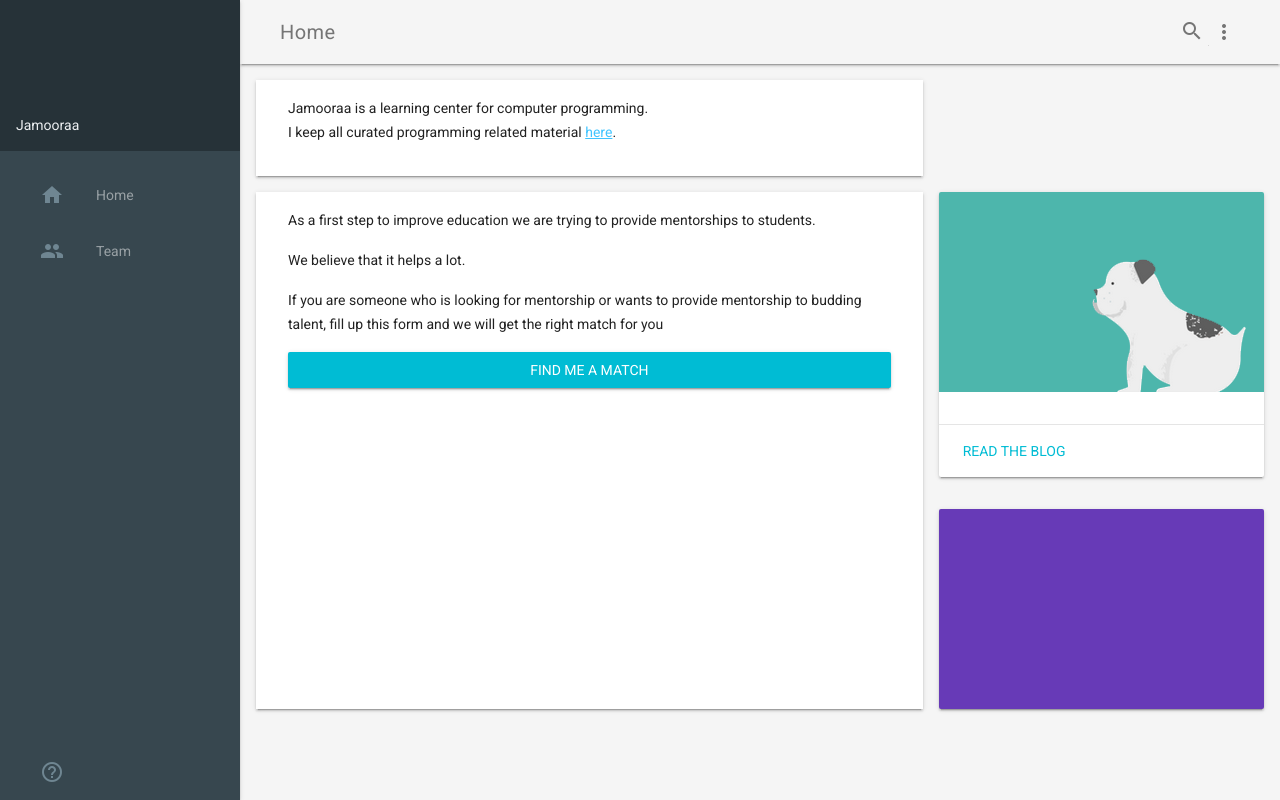
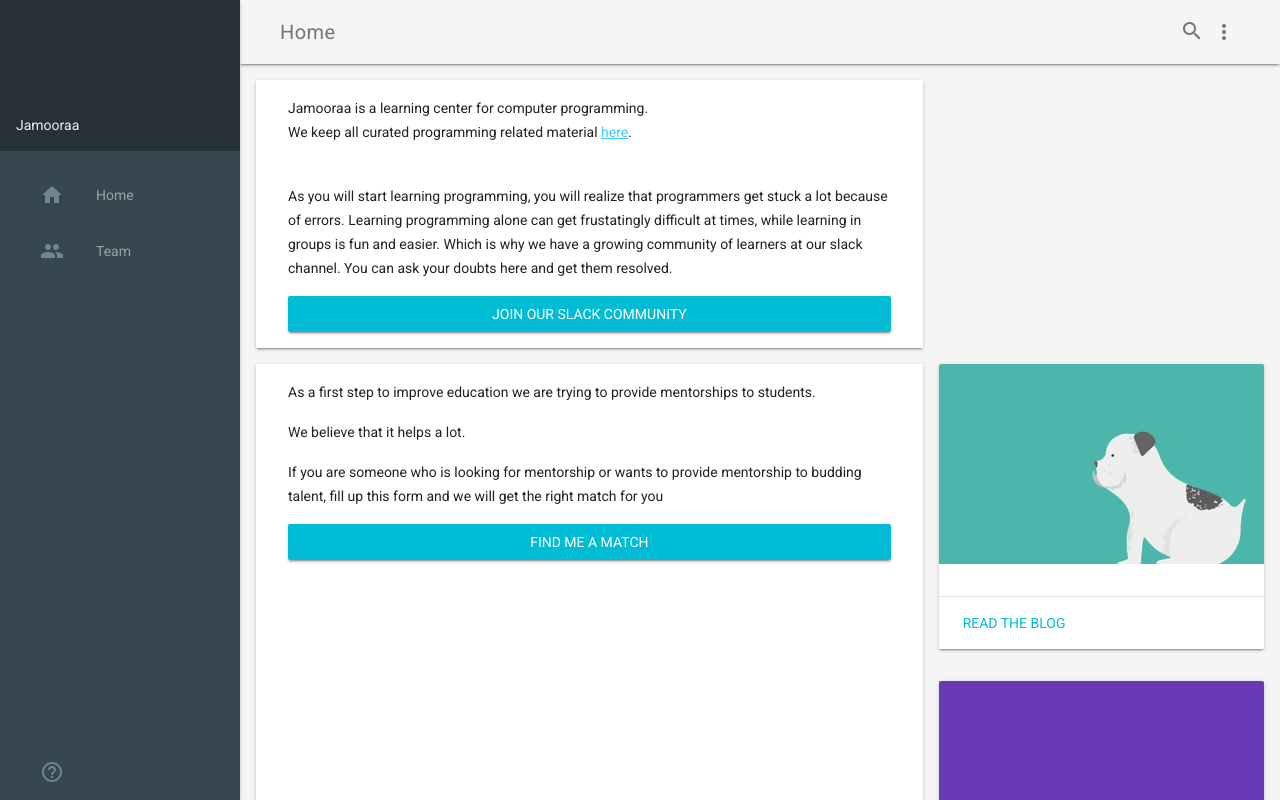
Before and after one commit to jamooraa/jamooraa.github.io, a plain HTML site: page index.html in a window 1280 px wide. Drawn offline with nearby package versions, Linux system fonts and the light colour scheme.

Commit message:
Added slack

```diff
--- a/index.html
+++ b/index.html
@@ -108,7 +108,9 @@
     <main class="mdl-layout__content mdl-color--grey-100">
       <div class="mdl-grid demo-content">
         <div class="demo-graphs mdl-shadow--2dp mdl-color--white mdl-cell mdl-cell--8-col">
-        <p>Jamooraa is a learning center for computer programming.<br> I keep all curated programming related material <a href="https://drive.google.com/open?id=18faMG8z93BW_p_vSu0fQiiPvc9Dtxgl0">here</a>.</p>
+        <p>Jamooraa is a learning center for computer programming.<br> We keep all curated programming related material <a href="https://drive.google.com/open?id=18faMG8z93BW_p_vSu0fQiiPvc9Dtxgl0">here</a>.<br><br></p>
+        <p>As you will start learning programming, you will realize that programmers get stuck a lot because of errors. Learning programming alone can get frustatingly difficult at times, while learning in groups is fun and easier. Which is why we have a growing community of learners at our slack channel. You can ask your doubts here and get them resolved.</p>
+<a href="https://join.slack.com/t/jamooraa/shared_invite/enQtMzkzNjIzMjczMzk4LWMzNGVjMmM2NmNmNDMxMWIyMzBkNjBjYTc2NGIxZTBiOGIzMmIzZjVmNmJjZDgxZDIzNmU4Y2ZhYWM3MWUzYWM" target="_blank" class="mdl-button mdl-js-button mdl-button--raised mdl-js-ripple-effect mdl-button--colored mdl-color-text--white" data-upgraded=",MaterialButton,MaterialRipple">Join our Slack Community<span class="mdl-button__ripple-container"><span class="mdl-ripple is-animating" style="width: 255.97px; height: 255.97px; transform: translate(-50%, -50%) translate(42px, 18px);"></span></span></a>
 
 
 
```
